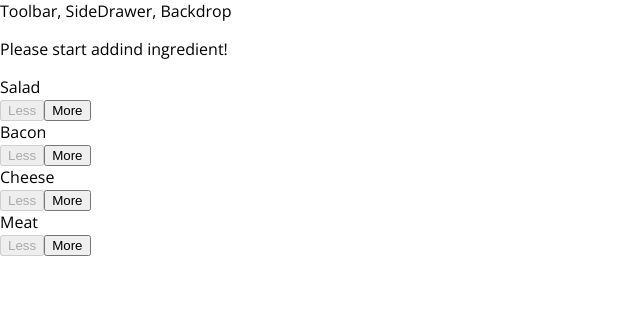
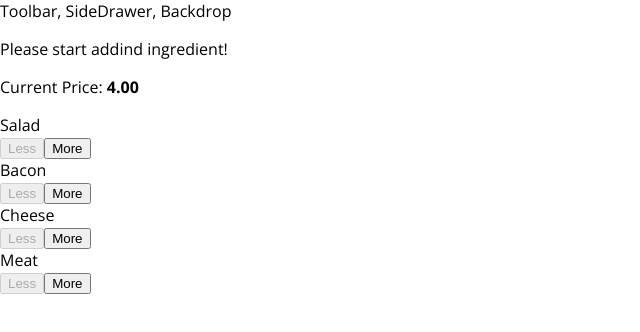
Before and after one commit to leandrocamara/react-burger-builder, a React app: page / in a window 1280 px wide. Shown: the top 332 px of the page, without its empty margins (0-640 px from the left). Built offline with nearby package versions, Linux system fonts and the light colour scheme.

Commit message:
UPDATE - Displaying and Updating the Burger Price

```diff
--- a/src/components/Burger/BuildControls/BuildControls.js
+++ b/src/components/Burger/BuildControls/BuildControls.js
@@ -12,6 +12,7 @@
 
 const buildControls = (props) => (
     <div className={classes.BuildControls}>
+        <p>Current Price: <strong>{props.price.toFixed(2)}</strong></p>
         {controls.map(ctrl => (
             <BuildControl
                 key={ctrl.label}
--- a/src/components/Burger/Burger.css
+++ b/src/components/Burger/Burger.css
@@ -2,7 +2,7 @@
     width: 100%;
     margin: auto;
     height: 250px;
-    /* overflow: scroll; */
+    overflow: scroll;
     text-align: center;
     font-weight: bold;
     font-size: 1.2rem;
--- a/src/containers/BurgerBuilder/BurgerBuilder.js
+++ b/src/containers/BurgerBuilder/BurgerBuilder.js
@@ -64,7 +64,8 @@
                 <BuildControls
                     ingredientAdded={this.addIngredientHandler}
                     ingredientRemoved={this.removeIngredientHandler}
-                    disabled={disabledInfo} />
+                    disabled={disabledInfo}
+                    price={this.state.totalPrice} />
             </Aux>
         );
     }
```
